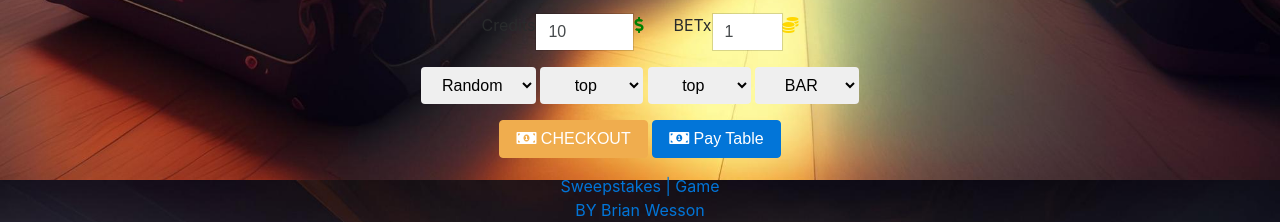
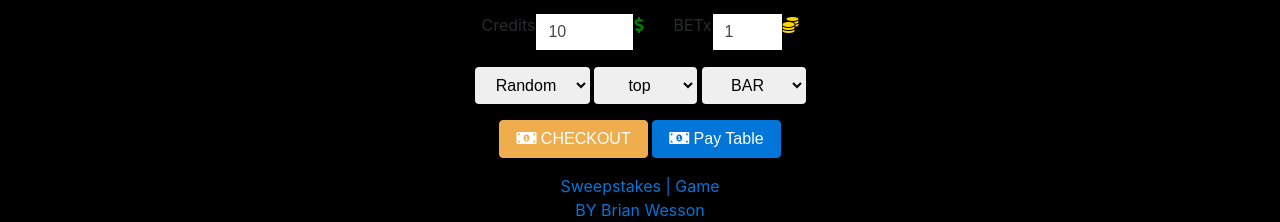
Before and after one commit to Corcoin/sweepstakes, a plain HTML site: page index.html in a window 1280 px wide. Shown: the part 673-895 px from the top of the page. Drawn offline with nearby package versions, Linux system fonts and the light colour scheme.

Commit message:
Update index.html

```diff
--- a/index.html
+++ b/index.html
@@ -34,10 +34,9 @@
   }
 }
 
-body {
-      background: url('32897.jpg') no-repeat center center fixed;
-      background-size: cover;
-    }
+body{
+  background: black !important;
+}
 
 .gold{
   color: gold !important;
@@ -140,13 +139,6 @@ div.modal-footer, div.modal-body, div.modal-header{
 				<option value="middle">middle</option>
 				<option value="bottom">bottom</option>
 			</select>
-
-			<select id="where" class="btn btn-default">
-				<option value="top">top</option>
-				<option value="middle">middle</option>
-				<option value="bottom">bottom</option>
-			</select>
-
 			<select id="what" class="btn btn-default">
 			</select>
 		</div>
```
